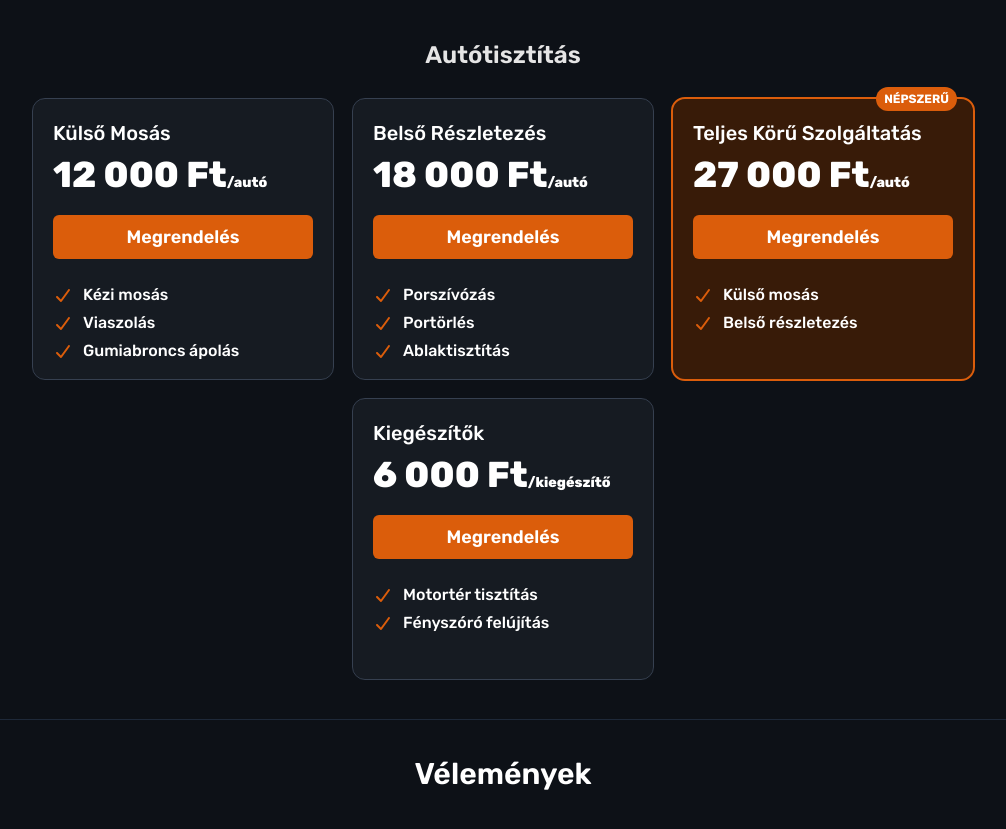
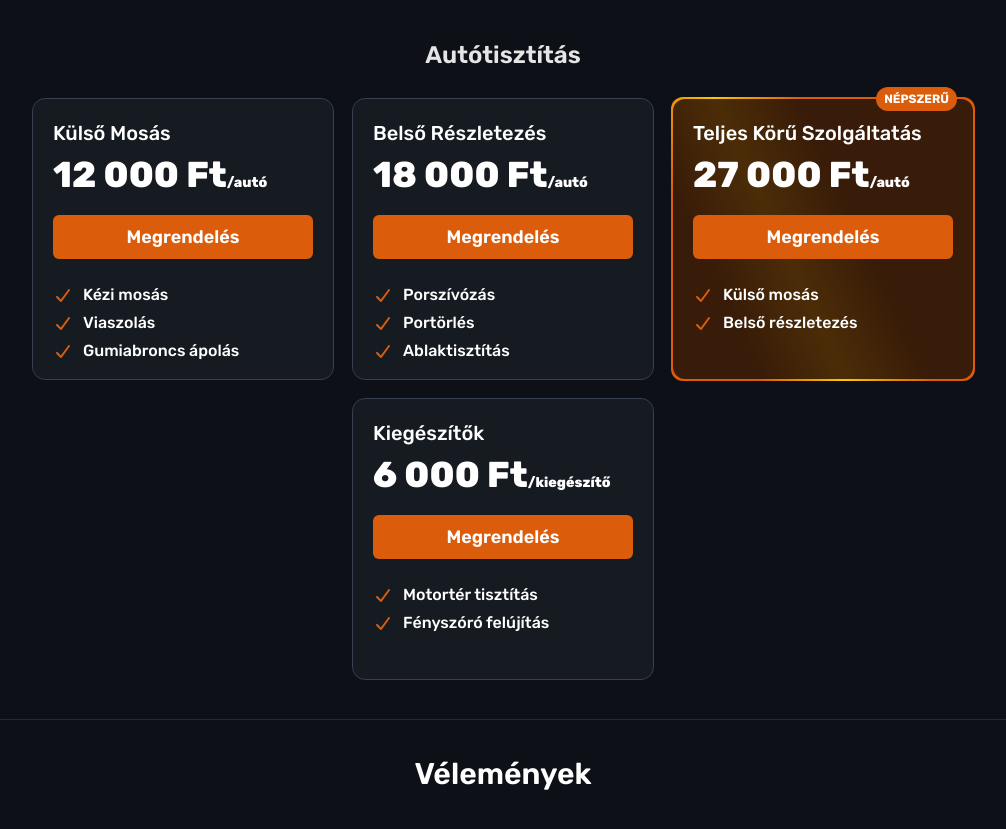
Before and after one commit to Geher-Marcell/carpet_cleaning, a Next.js app: page / in a window 1280 px wide. Shown: the part 2900-3729 px from the top of the page, without its empty margins (137-1143 px from the left). Built offline with nearby package versions, Linux system fonts and the light colour scheme.

Commit message:
popular widget gradient

```diff
--- a/app/component/widgets/orderWidget.tsx
+++ b/app/component/widgets/orderWidget.tsx
@@ -22,10 +22,18 @@ const OrderWidget: React.FC<widgetProps> = ({
       <div
         className={`text-white  w-75 h-70 relative rounded-xl p-5 ${
           popular
-            ? "bg-[#381b08] outline-2 outline-[#db5d0b]"
+            ? "bg-[#381b08] bg-[linear-gradient(65deg,transparent_20%,rgba(253,199,0,0.1)_40%,transparent_60%)]"
             : "bg-[#161b22] outline-1 outline-[#364050]"
         }`}
       >
+        {popular /*fdc700   */ && (
+          <div
+            className="absolute -inset-0.5 rounded-xl
+            bg-[linear-gradient(65deg,transparent_20%,#fdc700_40%,transparent_60%)]
+            -z-10 bg-[#db5d0b]"
+          ></div>
+        )}
+
         {popular && (
           <p className="text-white text-xs font-bold bg-[#db5d0b] absolute -top-3 right-4 rounded-2xl w-fit p-1 pr-2 pl-2">
             NÉPSZERŰ
```
